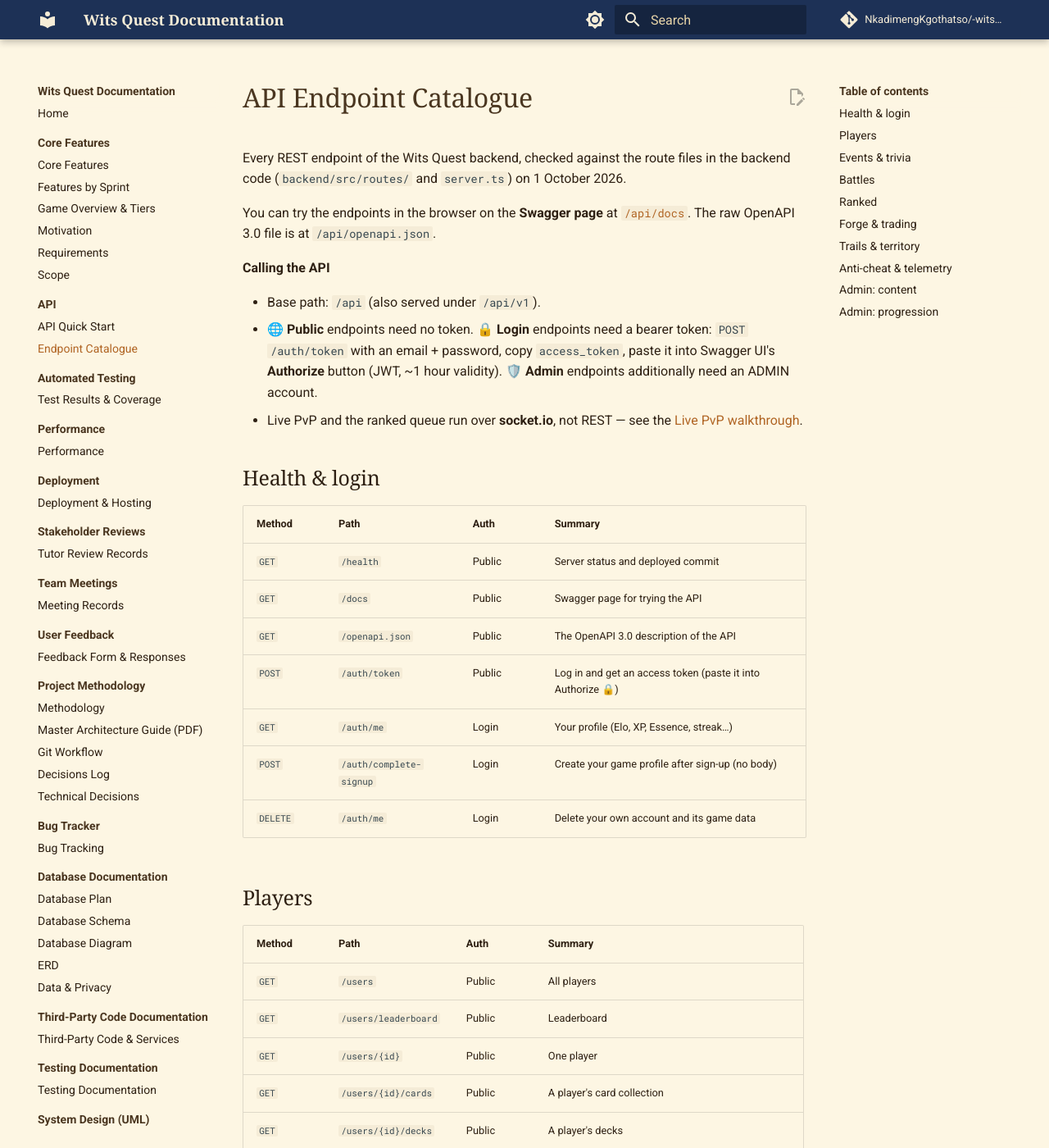
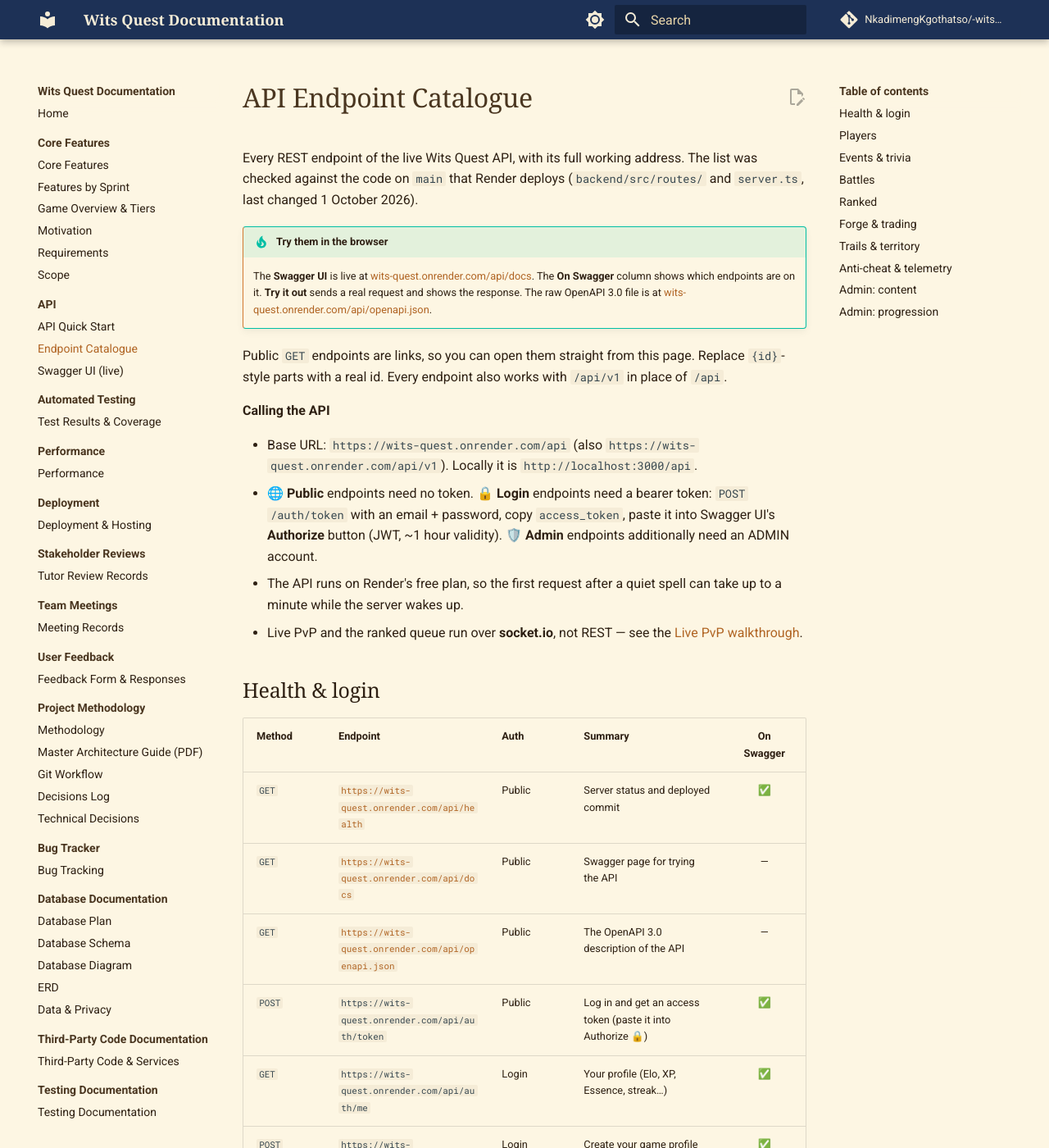
Before and after one commit to NkadimengKgothatso/-wits-quest, an MkDocs documentation site: the page built from docs/development/api-endpoints.md, in a window 1280 px wide and 1400 px high. Shown: the whole window at 82% size. Built offline with MkDocs 1.6.1 and Material for MkDocs 9.7.7, drawn with Linux system fonts in a browser that asks for light colours; comment, search, counter and statistics services are not loaded; some of the changed text lies outside the part shown.

Commit message:
Link the live Swagger UI and list full working endpoint URLs

```diff
--- a/docs/development/api-endpoints.md
+++ b/docs/development/api-endpoints.md
@@ -1,168 +1,174 @@
 # API Endpoint Catalogue
 
-Every REST endpoint of the Wits Quest backend, checked against the route files in the backend code (`backend/src/routes/` and `server.ts`) on 1 October 2026.
+Every REST endpoint of the live Wits Quest API, with its full working address. The list was checked against the code on `main` that Render deploys (`backend/src/routes/` and `server.ts`, last changed 1 October 2026).
 
-You can try the endpoints in the browser on the **Swagger page** at [`/api/docs`](https://wits-quest.onrender.com/api/docs). The raw OpenAPI 3.0 file is at `/api/openapi.json`.
+!!! tip "Try them in the browser"
+    The **Swagger UI** is live at [wits-quest.onrender.com/api/docs](https://wits-quest.onrender.com/api/docs). The **On Swagger** column shows which endpoints are on it. **Try it out** sends a real request and shows the response. The raw OpenAPI 3.0 file is at [wits-quest.onrender.com/api/openapi.json](https://wits-quest.onrender.com/api/openapi.json).
+
+Public `GET` endpoints are links, so you can open them straight from this page. Replace `{id}`-style parts with a real id. Every endpoint also works with `/api/v1` in place of `/api`.
 
 **Calling the API**
 
-- Base path: `/api` (also served under `/api/v1`).
+- Base URL: `https://wits-quest.onrender.com/api` (also `https://wits-quest.onrender.com/api/v1`). Locally it is `http://localhost:3000/api`.
 - 🌐 **Public** endpoints need no token. 🔒 **Login** endpoints need a bearer token:
   `POST /auth/token` with an email + password, copy `access_token`, paste it into
   Swagger UI's **Authorize** button (JWT, ~1 hour validity). 🛡️ **Admin** endpoints
   additionally need an ADMIN account.
+- The API runs on Render's free plan, so the first request after a quiet spell can take up to a minute while the server wakes up.
 - Live PvP and the ranked queue run over **socket.io**, not REST — see the
   [Live PvP walkthrough](live-pvp-walkthrough.md).
 
 ## Health & login
 
-| Method | Path | Auth | Summary |
-| --- | --- | --- | --- |
-| `GET` | `/health` | Public | Server status and deployed commit |
-| `GET` | `/docs` | Public | Swagger page for trying the API |
-| `GET` | `/openapi.json` | Public | The OpenAPI 3.0 description of the API |
-| `POST` | `/auth/token` | Public | Log in and get an access token (paste it into Authorize 🔒) |
-| `GET` | `/auth/me` | Login | Your profile (Elo, XP, Essence, streak…) |
-| `POST` | `/auth/complete-signup` | Login | Create your game profile after sign-up (no body) |
-| `DELETE` | `/auth/me` | Login | Delete your own account and its game data |
+| Method | Endpoint | Auth | Summary | On Swagger |
+| --- | --- | --- | --- | :---: |
+| `GET` | [`https://wits-quest.onrender.com/api/health`](https://wits-quest.onrender.com/api/health) | Public | Server status and deployed commit | ✅ |
+| `GET` | [`https://wits-quest.onrender.com/api/docs`](https://wits-quest.onrender.com/api/docs) | Public | Swagger page for trying the API | — |
+| `GET` | [`https://wits-quest.onrender.com/api/openapi.json`](https://wits-quest.onrender.com/api/openapi.json) | Public | The OpenAPI 3.0 description of the API | — |
+| `POST` | `https://wits-quest.onrender.com/api/auth/token` | Public | Log in and get an access token (paste it into Authorize 🔒) | ✅ |
+| `GET` | `https://wits-quest.onrender.com/api/auth/me` | Login | Your profile (Elo, XP, Essence, streak…) | ✅ |
+| `POST` | `https://wits-quest.onrender.com/api/auth/complete-signup` | Login | Create your game profile after sign-up (no body) | ✅ |
+| `DELETE` | `https://wits-quest.onrender.com/api/auth/me` | Login | Delete your own account and its game data | Not yet |
 
 ## Players
 
-| Method | Path | Auth | Summary |
-| --- | --- | --- | --- |
-| `GET` | `/users` | Public | All players |
-| `GET` | `/users/leaderboard` | Public | Leaderboard |
-| `GET` | `/users/{id}` | Public | One player |
-| `GET` | `/users/{id}/cards` | Public | A player's card collection |
-| `GET` | `/users/{id}/decks` | Public | A player's decks |
-| `PUT` | `/users/{id}` | Login | Update your own profile (username, avatar, isOnline) |
-| `POST` | `/player/deck` | Login | Save your deck (5 owned cards, within budget) |
-| `GET` | `/avatars` | Public | Avatar catalogue |
-| `POST` | `/avatars` | Admin | Add an avatar |
+| Method | Endpoint | Auth | Summary | On Swagger |
+| --- | --- | --- | --- | :---: |
+| `GET` | [`https://wits-quest.onrender.com/api/users`](https://wits-quest.onrender.com/api/users) | Public | All players | ✅ |
+| `GET` | [`https://wits-quest.onrender.com/api/users/leaderboard`](https://wits-quest.onrender.com/api/users/leaderboard) | Public | Leaderboard | ✅ |
+| `GET` | `https://wits-quest.onrender.com/api/users/{id}` | Public | One player | ✅ |
+| `GET` | `https://wits-quest.onrender.com/api/users/{id}/cards` | Public | A player's card collection | ✅ |
+| `GET` | `https://wits-quest.onrender.com/api/users/{id}/decks` | Public | A player's decks | ✅ |
+| `PUT` | `https://wits-quest.onrender.com/api/users/{id}` | Login | Update your own profile (username, avatar, isOnline) | ✅ |
+| `POST` | `https://wits-quest.onrender.com/api/player/deck` | Login | Save your deck (5 owned cards, within budget) | ✅ |
+| `GET` | [`https://wits-quest.onrender.com/api/avatars`](https://wits-quest.onrender.com/api/avatars) | Public | Avatar catalogue | ✅ |
+| `POST` | `https://wits-quest.onrender.com/api/avatars` | Admin | Add an avatar | Not yet |
 
 ## Events & trivia
 
-| Method | Path | Auth | Summary |
-| --- | --- | --- | --- |
-| `GET` | `/events` | Public | Published campus events |
-| `GET` | `/cards` | Public | Published card catalogue |
-| `GET` | `/events/{eventId}/next-trivia` | Login | Next unanswered question at an event |
-| `GET` | `/events/{id}/trivia` | Login | An event's question (answer not included) |
-| `POST` | `/events/{id}/answer` | Login | Answer a single-question event (location-checked) |
-| `POST` | `/checkin/qr` | Login | Prove you are at an event by scanning its QR code (when GPS is weak) |
-| `POST` | `/trivia/answer` | Login | Answer a multi-question event step (location-checked) |
-| `GET` | `/player/completed-events` | Login | Events you have completed |
+| Method | Endpoint | Auth | Summary | On Swagger |
+| --- | --- | --- | --- | :---: |
+| `GET` | [`https://wits-quest.onrender.com/api/events`](https://wits-quest.onrender.com/api/events) | Public | Published campus events | ✅ |
+| `GET` | [`https://wits-quest.onrender.com/api/cards`](https://wits-quest.onrender.com/api/cards) | Public | Published card catalogue | ✅ |
+| `GET` | `https://wits-quest.onrender.com/api/events/{eventId}/next-trivia` | Login | Next unanswered question at an event | ✅ |
+| `GET` | `https://wits-quest.onrender.com/api/events/{id}/trivia` | Login | An event's question (answer not included) | ✅ |
+| `POST` | `https://wits-quest.onrender.com/api/events/{id}/answer` | Login | Answer a single-question event (location-checked) | ✅ |
+| `POST` | `https://wits-quest.onrender.com/api/checkin/qr` | Login | Prove you are at an event by scanning its QR code (when GPS is weak) | ✅ |
+| `POST` | `https://wits-quest.onrender.com/api/trivia/answer` | Login | Answer a multi-question event step (location-checked) | ✅ |
+| `GET` | `https://wits-quest.onrender.com/api/player/completed-events` | Login | Events you have completed | ✅ |
 
 ## Battles
 
-| Method | Path | Auth | Summary |
-| --- | --- | --- | --- |
-| `POST` | `/battle/cpu/start` | Login | Start a CPU match (server plays it) |
-| `POST` | `/battle/cpu/{matchId}/round` | Login | Play a round |
-| `POST` | `/battle/cpu/{matchId}/settle` | Login | Claim a finished match whose payout failed |
-| `GET` | `/battle/history` | Login | Your match history |
-| `GET` | `/battle/live-online` | Login | Players available for Live PvP |
-| `GET` | `/battle/live-matches` | Login | Live matches you can watch |
-| `GET` | `/battle/async/opponents` | Login | Players you can challenge (async) |
-| `GET` | `/battle/async/my-matches` | Login | Your async matches |
-| `GET` | `/battle/async/{id}` | Login | One async match |
-| `POST` | `/battle/async/challenge` | Login | Challenge a player |
-| `POST` | `/battle/async/{id}/accept` | Login | Accept a challenge |
-| `POST` | `/battle/async/{id}/decline` | Login | Decline a challenge |
-| `POST` | `/battle/async/{id}/play-turn` | Login | Pick or respond in an async round |
+| Method | Endpoint | Auth | Summary | On Swagger |
+| --- | --- | --- | --- | :---: |
+| `POST` | `https://wits-quest.onrender.com/api/battle/cpu/start` | Login | Start a CPU match (server plays it) | ✅ |
+| `POST` | `https://wits-quest.onrender.com/api/battle/cpu/{matchId}/round` | Login | Play a round | ✅ |
+| `POST` | `https://wits-quest.onrender.com/api/battle/cpu/{matchId}/settle` | Login | Claim a finished match whose payout failed | ✅ |
+| `GET` | `https://wits-quest.onrender.com/api/battle/history` | Login | Your match history | ✅ |
+| `GET` | `https://wits-quest.onrender.com/api/battle/live-online` | Login | Players available for Live PvP | ✅ |
+| `GET` | `https://wits-quest.onrender.com/api/battle/live-matches` | Login | Live matches you can watch | ✅ |
+| `GET` | `https://wits-quest.onrender.com/api/battle/async/opponents` | Login | Players you can challenge (async) | ✅ |
+| `GET` | `https://wits-quest.onrender.com/api/battle/async/my-matches` | Login | Your async matches | ✅ |
+| `GET` | `https://wits-quest.onrender.com/api/battle/async/{id}` | Login | One async match | ✅ |
+| `POST` | `https://wits-quest.onrender.com/api/battle/async/challenge` | Login | Challenge a player | ✅ |
+| `POST` | `https://wits-quest.onrender.com/api/battle/async/{id}/accept` | Login | Accept a challenge | ✅ |
+| `POST` | `https://wits-quest.onrender.com/api/battle/async/{id}/decline` | Login | Decline a challenge | ✅ |
+| `POST` | `https://wits-quest.onrender.com/api/battle/async/{id}/play-turn` | Login | Pick or respond in an async round | ✅ |
 
 ## Ranked
 
-| Method | Path | Auth | Summary |
-| --- | --- | --- | --- |
-| `GET` | `/ranked/seasons` | Login | All seasons (ranked matches themselves run over socket.io) |
-| `GET` | `/ranked/season/current` | Login | The active season |
-| `POST` | `/ranked/season/archive` | Admin | Archive the season (snapshot + soft Elo reset) and start a new one |
+| Method | Endpoint | Auth | Summary | On Swagger |
+| --- | --- | --- | --- | :---: |
+| `GET` | `https://wits-quest.onrender.com/api/ranked/seasons` | Login | All seasons (ranked matches themselves run over socket.io) | ✅ |
+| `GET` | `https://wits-quest.onrender.com/api/ranked/season/current` | Login | The active season | ✅ |
+| `POST` | `https://wits-quest.onrender.com/api/ranked/season/archive` | Admin | Archive the season (snapshot + soft Elo reset) and start a new one | ✅ |
 
 ## Forge & trading
 
-| Method | Path | Auth | Summary |
-| --- | --- | --- | --- |
-| `POST` | `/forge/scrap` | Login | Scrap one duplicate for Essence |
-| `POST` | `/forge/upgrade` | Login | Upgrade a card (100 Essence + 2 copies) |
-| `GET` | `/trades` | Login | Your trade offers |
-| `POST` | `/trades` | Login | Offer a trade |
-| `POST` | `/trades/{tradeId}/accept` | Login | Accept a trade offered to you |
+| Method | Endpoint | Auth | Summary | On Swagger |
+| --- | --- | --- | --- | :---: |
+| `POST` | `https://wits-quest.onrender.com/api/forge/scrap` | Login | Scrap one duplicate for Essence | ✅ |
+| `POST` | `https://wits-quest.onrender.com/api/forge/upgrade` | Login | Upgrade a card (100 Essence + 2 copies) | ✅ |
+| `GET` | `https://wits-quest.onrender.com/api/trades` | Login | Your trade offers | ✅ |
+| `POST` | `https://wits-quest.onrender.com/api/trades` | Login | Offer a trade | ✅ |
+| `POST` | `https://wits-quest.onrender.com/api/trades/{tradeId}/accept` | Login | Accept a trade offered to you | ✅ |
 
 ## Trails & territory
 
-| Method | Path | Auth | Summary |
-| --- | --- | --- | --- |
-| `GET` | `/trails` | Login | Published quest trails with your progress |
-| `GET` | `/trails/progress` | Login | Your progress on every trail |
-| `GET` | `/trails/{id}` | Login | One trail with its steps |
-| `POST` | `/trails/{id}/progress` | Login | Complete the current step (its event must be completed) |
-| `GET` | `/territories` | Public | Campus zones and their owners |
-| `GET` | `/territories/{id}` | Public | One zone with its events |
-| `POST` | `/territories/{id}/claim` | Admin | Set a zone's owner by hand (admin override) |
-| `GET` | `/routing/route` | Login | Walking route between two points (OpenRouteService) |
+| Method | Endpoint | Auth | Summary | On Swagger |
+| --- | --- | --- | --- | :---: |
+| `GET` | `https://wits-quest.onrender.com/api/trails` | Login | Published quest trails with your progress | ✅ |
+| `GET` | `https://wits-quest.onrender.com/api/trails/progress` | Login | Your progress on every trail | ✅ |
+| `GET` | `https://wits-quest.onrender.com/api/trails/{id}` | Login | One trail with its steps | ✅ |
+| `POST` | `https://wits-quest.onrender.com/api/trails/{id}/progress` | Login | Complete the current step (its event must be completed) | ✅ |
+| `GET` | [`https://wits-quest.onrender.com/api/territories`](https://wits-quest.onrender.com/api/territories) | Public | Campus zones and their owners | ✅ |
+| `GET` | `https://wits-quest.onrender.com/api/territories/{id}` | Public | One zone with its events | ✅ |
+| `POST` | `https://wits-quest.onrender.com/api/territories/{id}/claim` | Admin | Set a zone's owner by hand (admin override) | ✅ |
+| `GET` | `https://wits-quest.onrender.com/api/routing/route` | Login | Walking route between two points (OpenRouteService) | ✅ |
 
 ## Anti-cheat & telemetry
 
-| Method | Path | Auth | Summary |
-| --- | --- | --- | --- |
-| `POST` | `/telemetry/ping` | Login | Send a GPS reading (checked for impossible movement) |
-| `GET` | `/telemetry/players` | Login | Online players on the map |
-| `POST` | `/telemetry/achievements/check/{userId}` | Login | Re-check and award achievements (self or admin) |
-| `GET` | `/telemetry/pings` | Admin | Recent GPS pings |
-| `GET` | `/telemetry/flags` | Admin | Anti-cheat flags |
-| `GET` | `/telemetry/audit` | Admin | Moderation audit log |
-| `GET` | `/telemetry/suspended` | Admin | Suspended players |
-| `GET` | `/telemetry/trust-scores` | Admin | Trust score for every player |
-| `GET` | `/telemetry/trust-score/{userId}` | Admin | Trust score for one player |
-| `GET` | `/telemetry/trust-history/{userId}` | Admin | One player's trust-level changes |
-| `POST` | `/telemetry/audit` | Admin | Record a moderation action (warn, suspend, clear) |
-| `GET` | `/telemetry/status/{userId}` | Public | Whether an account is suspended |
-| `GET` | `/telemetry/achievements/{userId}` | Login | A player's achievements (yourself, or anyone if admin) |
+| Method | Endpoint | Auth | Summary | On Swagger |
+| --- | --- | --- | --- | :---: |
+| `POST` | `https://wits-quest.onrender.com/api/telemetry/ping` | Login | Send a GPS reading (checked for impossible movement) | ✅ |
+| `GET` | `https://wits-quest.onrender.com/api/telemetry/players` | Login | Online players on the map | ✅ |
+| `POST` | `https://wits-quest.onrender.com/api/telemetry/achievements/check/{userId}` | Login | Re-check and award achievements (self or admin) | ✅ |
+| `GET` | `https://wits-quest.onrender.com/api/telemetry/pings` | Admin | Recent GPS pings | ✅ |
+| `GET` | `https://wits-quest.onrender.com/api/telemetry/flags` | Admin | Anti-cheat flags | ✅ |
+| `GET` | `https://wits-quest.onrender.com/api/telemetry/audit` | Admin | Moderation audit log | ✅ |
+| `GET` | `https://wits-quest.onrender.com/api/telemetry/suspended` | Admin | Suspended players | ✅ |
+| `GET` | `https://wits-quest.onrender.com/api/telemetry/trust-scores` | Admin | Trust score for every player | ✅ |
+| `GET` | `https://wits-quest.onrender.com/api/telemetry/trust-score/{userId}` | Admin | Trust score for one player | ✅ |
+| `GET` | `https://wits-quest.onrender.com/api/telemetry/trust-history/{userId}` | Admin | One player's trust-level changes | Not yet |
+| `POST` | `https://wits-quest.onrender.com/api/telemetry/audit` | Admin | Record a moderation action (warn, suspend, clear) | Not yet |
+| `GET` | `https://wits-quest.onrender.com/api/telemetry/status/{userId}` | Public | Whether an account is suspended | ✅ |
+| `GET` | `https://wits-quest.onrender.com/api/telemetry/achievements/{userId}` | Login | A player's achievements (yourself, or anyone if admin) | ✅ |
 
 ## Admin: content
 
-| Method | Path | Auth | Summary |
-| --- | --- | --- | --- |
-| `GET` | `/events/all` | Admin | Every event, any status |
-| `GET` | `/cards/all` | Admin | Every card, any status |
-| `GET` | `/trivia` | Admin | Trivia questions |
-| `POST` | `/events` | Admin | Create an event (starts as draft) |
-| `PUT` | `/events/{id}` | Admin | Edit an event |
-| `DELETE` | `/events/{id}` | Admin | Delete an event |
-| `POST` | `/events/{id}/trivia` | Admin | Create or replace an event's question |
-| `POST` | `/events/{eventId}/generate-qr` | Admin | Create the QR code for an event |
-| `POST` | `/trivia` | Admin | Create a trivia question |
-| `GET` | `/trivia/performance` | Admin | Questions with low pass rates that need repair |
-| `POST` | `/cards` | Admin | Create a card (starts as draft) |
-| `POST` | `/cards/upload` | Admin | Upload a card image (max 5 MB) |
-| `PATCH` | `/events/{id}/status` | Admin | Move an event: draft → review → published → retired |
-| `PATCH` | `/cards/{id}/status` | Admin | Move a card through the lifecycle |
-| `PATCH` | `/trivia/{id}/status` | Admin | Move a question through the lifecycle |
-| `POST` | `/events/auto-place` | Admin | Rotate auto-placed events across campus now |
-| `GET` | `/campaigns` | Admin | Scheduling campaigns (terms / open days) |
-| `POST` | `/campaigns` | Admin | Create a campaign |
-| `PUT` | `/campaigns/{id}` | Admin | Edit a campaign |
-| `DELETE` | `/campaigns/{id}` | Admin | Delete a campaign |
+| Method | Endpoint | Auth | Summary | On Swagger |
+| --- | --- | --- | --- | :---: |
+| `GET` | `https://wits-quest.onrender.com/api/events/all` | Admin | Every event, any status | ✅ |
+| `GET` | `https://wits-quest.onrender.com/api/cards/all` | Admin | Every card, any status | ✅ |
+| `GET` | `https://wits-quest.onrender.com/api/trivia` | Admin | Trivia questions | ✅ |
+| `POST` | `https://wits-quest.onrender.com/api/events` | Admin | Create an event (starts as draft) | ✅ |
+| `PUT` | `https://wits-quest.onrender.com/api/events/{id}` | Admin | Edit an event | Not yet |
+| `DELETE` | `https://wits-quest.onrender.com/api/events/{id}` | Admin | Delete an event | Not yet |
+| `POST` | `https://wits-quest.onrender.com/api/events/{id}/trivia` | Admin | Create or replace an event's question | Not yet |
+| `POST` | `https://wits-quest.onrender.com/api/events/{eventId}/generate-qr` | Admin | Create the QR code for an event | ✅ |
+| `POST` | `https://wits-quest.onrender.com/api/trivia` | Admin | Create a trivia question | Not yet |
+| `GET` | `https://wits-quest.onrender.com/api/trivia/performance` | Admin | Questions with low pass rates that need repair | Not yet |
+| `POST` | `https://wits-quest.onrender.com/api/cards` | Admin | Create a card (starts as draft) | Not yet |
+| `POST` | `https://wits-quest.onrender.com/api/cards/upload` | Admin | Upload a card image (max 5 MB) | Not yet |
+| `PATCH` | `https://wits-quest.onrender.com/api/events/{id}/status` | Admin | Move an event: draft → review → published → retired | ✅ |
+| `PATCH` | `https://wits-quest.onrender.com/api/cards/{id}/status` | Admin | Move a card through the lifecycle | ✅ |
+| `PATCH` | `https://wits-quest.onrender.com/api/trivia/{id}/status` | Admin | Move a question through the lifecycle | ✅ |
+| `POST` | `https://wits-quest.onrender.com/api/events/auto-place` | Admin | Rotate auto-placed events across campus now | ✅ |
+| `GET` | `https://wits-quest.onrender.com/api/campaigns` | Admin | Scheduling campaigns (terms / open days) | ✅ |
+| `POST` | `https://wits-quest.onrender.com/api/campaigns` | Admin | Create a campaign | Not yet |
+| `PUT` | `https://wits-quest.onrender.com/api/campaigns/{id}` | Admin | Edit a campaign | Not yet |
+| `DELETE` | `https://wits-quest.onrender.com/api/campaigns/{id}` | Admin | Delete a campaign | Not yet |
 
 ## Admin: progression
 
-| Method | Path | Auth | Summary |
-| --- | --- | --- | --- |
-| `GET` | `/achievements/all` | Admin | Every achievement rule |
-| `POST` | `/achievements` | Admin | Create an achievement rule |
-| `PATCH` | `/achievements/{id}/deactivate` | Admin | Deactivate a rule |
-| `PATCH` | `/achievements/{id}` | Admin | Edit a rule (name, icon, target; not its type) |
-| `GET` | `/trails/all` | Admin | Every quest trail, any status, with steps |
-| `POST` | `/trails` | Admin | Create a trail (draft) |
-| `POST` | `/trails/{id}/steps` | Admin | Add an event as the next step |
-| `PATCH` | `/trails/{id}/status` | Admin | Publish or retire a trail |
-| `GET` | `/telemetry/analytics/active-players` | Admin | Daily active players |
-| `GET` | `/telemetry/analytics/question-pass-rates` | Admin | Pass rate per question |
-| `GET` | `/telemetry/analytics/rarity-drop-rates` | Admin | Card drops per rarity vs target |
-| `GET` | `/telemetry/analytics/card-rates` | Admin | How many copies of each card players own |
-| `GET` | `/telemetry/analytics/trivia-rates` | Admin | Correct vs wrong answers per question |
-| `GET` | `/telemetry/analytics/event-popularity` | Admin | Which locations players visit most and least |
-| `GET` | `/telemetry/analytics/checkin-sources` | Admin | Share of check-ins made by GPS vs QR code |
+| Method | Endpoint | Auth | Summary | On Swagger |
+| --- | --- | --- | --- | :---: |
+| `GET` | `https://wits-quest.onrender.com/api/achievements/all` | Admin | Every achievement rule | ✅ |
+| `POST` | `https://wits-quest.onrender.com/api/achievements` | Admin | Create an achievement rule | ✅ |
+| `PATCH` | `https://wits-quest.onrender.com/api/achievements/{id}/deactivate` | Admin | Deactivate a rule | ✅ |
+| `PATCH` | `https://wits-quest.onrender.com/api/achievements/{id}` | Admin | Edit a rule (name, icon, target; not its type) | Not yet |
+| `GET` | `https://wits-quest.onrender.com/api/trails/all` | Admin | Every quest trail, any status, with steps | ✅ |
+| `POST` | `https://wits-quest.onrender.com/api/trails` | Admin | Create a trail (draft) | ✅ |
+| `POST` | `https://wits-quest.onrender.com/api/trails/{id}/steps` | Admin | Add an event as the next step | ✅ |
+| `PATCH` | `https://wits-quest.onrender.com/api/trails/{id}/status` | Admin | Publish or retire a trail | ✅ |
+| `GET` | `https://wits-quest.onrender.com/api/telemetry/analytics/active-players` | Admin | Daily active players | ✅ |
+| `GET` | `https://wits-quest.onrender.com/api/telemetry/analytics/question-pass-rates` | Admin | Pass rate per question | ✅ |
+| `GET` | `https://wits-quest.onrender.com/api/telemetry/analytics/rarity-drop-rates` | Admin | Card drops per rarity vs target | ✅ |
+| `GET` | `https://wits-quest.onrender.com/api/telemetry/analytics/card-rates` | Admin | How many copies of each card players own | Not yet |
+| `GET` | `https://wits-quest.onrender.com/api/telemetry/analytics/trivia-rates` | Admin | Correct vs wrong answers per question | Not yet |
+| `GET` | `https://wits-quest.onrender.com/api/telemetry/analytics/event-popularity` | Admin | Which locations players visit most and least | Not yet |
+| `GET` | `https://wits-quest.onrender.com/api/telemetry/analytics/checkin-sources` | Admin | Share of check-ins made by GPS vs QR code | ✅ |
 
 *Total: 101 endpoints. One old endpoint, `POST /trivia/checkin`, still exists but only returns `410 Gone`, so it is not listed.*
+
+*18 endpoints work but are not on the Swagger page yet, marked "Not yet" above. They can still be called with curl or Postman. Adding them is one line each in `backend/src/docs/openapi.ts`.*
--- a/mkdocs.yml
+++ b/mkdocs.yml
@@ -81,6 +81,7 @@
   - API:
       - API Quick Start: development/api-quickstart.md
       - Endpoint Catalogue: development/api-endpoints.md
+      - Swagger UI (live): https://wits-quest.onrender.com/api/docs
 
   - Automated Testing:
       - Test Results & Coverage: development/testing.md
```
